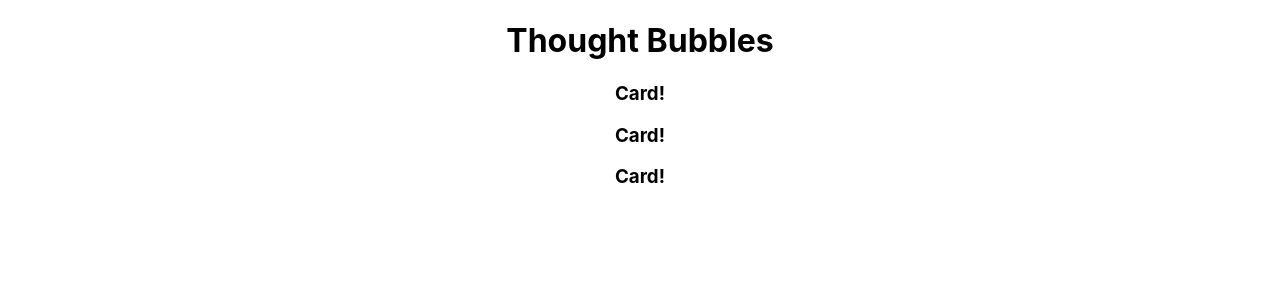
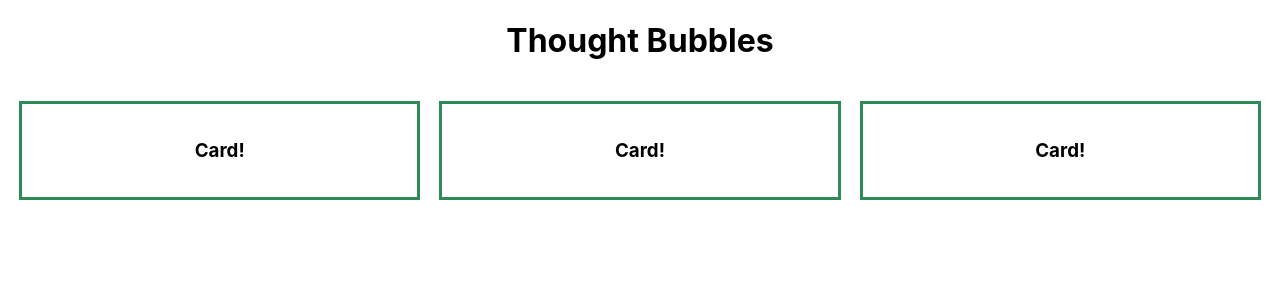
Before and after one commit to nichelicorn/thought-bubbles, a React (Create React App) app: page / in a window 1280 px wide. Shown: the top 300 px of the page. Built offline with nearby package versions, Linux system fonts and the light colour scheme.

Commit message:
💅 Add styling to Ideas, Card component

```diff
--- a/src/Card.css
+++ b/src/Card.css
@@ -0,0 +1,7 @@
+/* Styling for Card component */
+
+.card {
+  .box-sizing: border-box;
+  border: 3px solid seagreen;
+  padding: 1rem;
+}
--- a/src/Ideas.css
+++ b/src/Ideas.css
@@ -0,0 +1,8 @@
+/* Styling for the Ideas component */
+
+.ideas-wrap {
+  padding: 1.2rem;
+  display: grid;
+  grid-template-columns: repeat(3, 1fr);
+  grid-gap: 1.2rem;
+}
```
